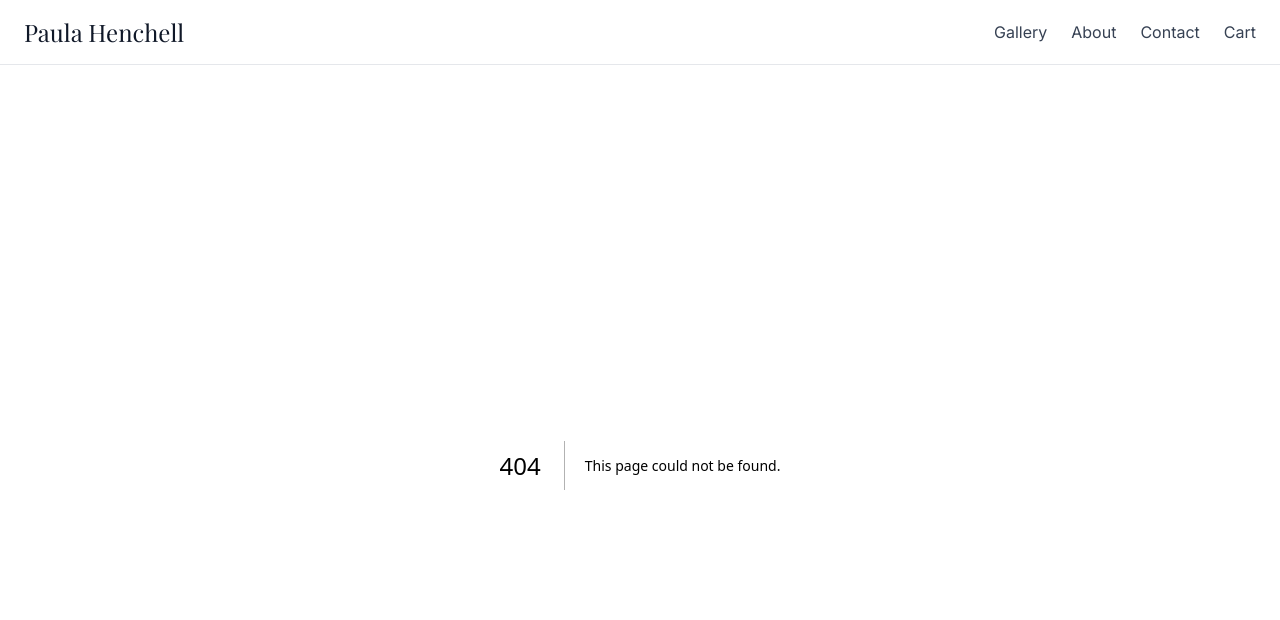
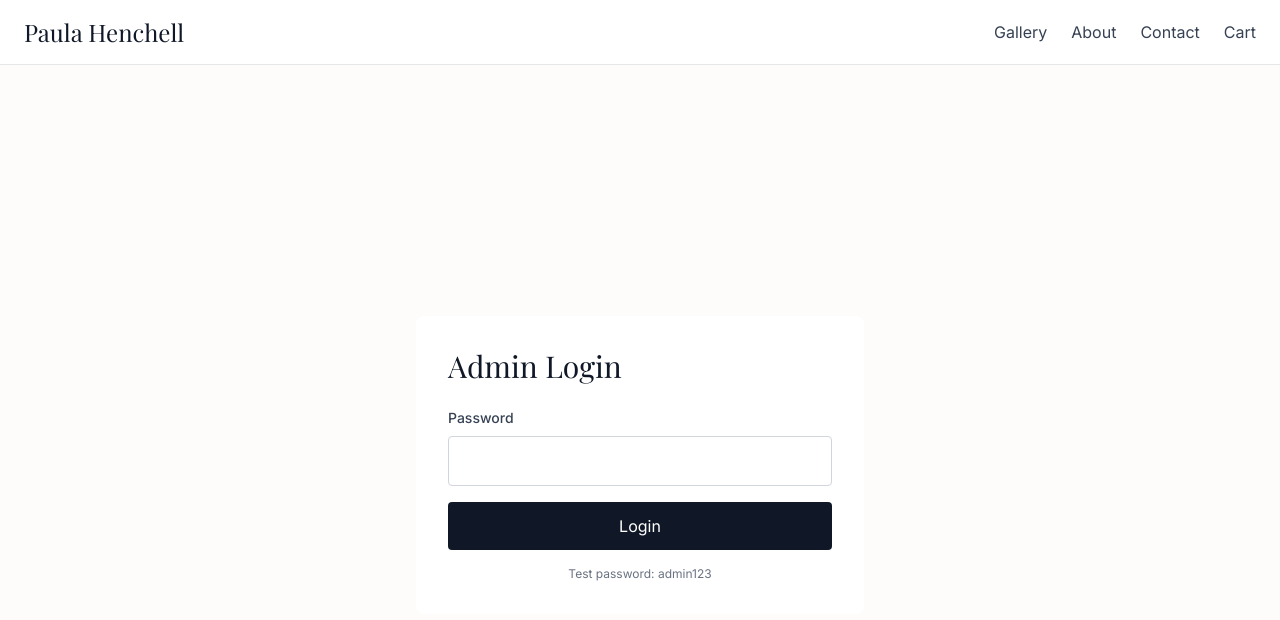
Before and after one commit to ChrisStewart77/paula-henchell-art, a Next.js app: page /admin in a window 1280 px wide. Before the commit this address had no page. Shown: the top 620 px of the page. Built offline with nearby package versions, Linux system fonts and the light colour scheme; a web font is replaced by a local one.

Commit message:
Add password-protected admin route

```diff
--- /dev/null
+++ b/app/admin/page.tsx
@@ -0,0 +1,122 @@
+'use client';
+
+import { useState, useEffect } from 'react';
+import { useRouter } from 'next/navigation';
+
+export default function AdminPage() {
+  const [isAuthenticated, setIsAuthenticated] = useState(false);
+  const [password, setPassword] = useState('');
+  const [error, setError] = useState('');
+  const router = useRouter();
+
+  useEffect(() => {
+    const auth = localStorage.getItem('admin_auth');
+    if (auth === 'true') {
+      setIsAuthenticated(true);
+    }
+  }, []);
+
+  const handleLogin = (e: React.FormEvent) => {
+    e.preventDefault();
+    // Simple password check (in production, use proper auth)
+    if (password === 'admin123') {
+      localStorage.setItem('admin_auth', 'true');
+      setIsAuthenticated(true);
+      setError('');
+    } else {
+      setError('Incorrect password');
+    }
+  };
+
+  const handleLogout = () => {
+    localStorage.removeItem('admin_auth');
+    setIsAuthenticated(false);
+    router.push('/');
+  };
+
+  if (!isAuthenticated) {
+    return (
+      <main className="min-h-screen bg-[#fdfcfa] flex items-center justify-center">
+        <div className="bg-white rounded-lg p-8 max-w-md w-full mx-6">
+          <h1 className="font-serif text-3xl text-gray-900 mb-6">Admin Login</h1>
+
+          <form onSubmit={handleLogin} className="space-y-4">
+            <div>
+              <label className="block font-sans text-sm font-medium text-gray-700 mb-2">
+                Password
+              </label>
+              <input
+                type="password"
+                value={password}
+                onChange={(e) => setPassword(e.target.value)}
+                className="w-full px-4 py-3 border border-gray-300 rounded focus:outline-none focus:ring-2 focus:ring-gray-400"
+                required
+              />
+            </div>
+
+            {error && (
+              <p className="font-sans text-sm text-red-600">{error}</p>
+            )}
+
+            <button
+              type="submit"
+              className="w-full px-8 py-3 bg-gray-900 text-white font-sans rounded hover:bg-gray-800 transition-colors"
+            >
+              Login
+            </button>
+          </form>
+
+          <p className="font-sans text-xs text-gray-500 mt-4 text-center">
+            Test password: admin123
+          </p>
+        </div>
+      </main>
+    );
+  }
+
+  return (
+    <main className="min-h-screen bg-[#fdfcfa]">
+      <div className="container mx-auto px-6 py-16">
+        <div className="max-w-6xl mx-auto">
+          <div className="flex justify-between items-center mb-8">
+            <h1 className="font-serif text-4xl md:text-5xl font-light text-gray-900">
+              Admin Dashboard
+            </h1>
+            <button
+              onClick={handleLogout}
+              className="px-6 py-2 border border-gray-300 text-gray-700 font-sans rounded hover:border-gray-400 transition-colors"
+            >
+              Logout
+            </button>
+          </div>
+
+          <div className="grid md:grid-cols-2 gap-6">
+            <div className="bg-white rounded-lg p-6">
+              <h2 className="font-serif text-2xl text-gray-900 mb-4">
+                Upload New Painting
+              </h2>
+              <p className="font-sans text-gray-600 mb-4">
+                Add new artwork to the gallery
+              </p>
+              <button className="px-6 py-3 bg-gray-900 text-white font-sans rounded hover:bg-gray-800 transition-colors">
+                Upload Painting
+              </button>
+            </div>
+
+            <div className="bg-white rounded-lg p-6">
+              <h2 className="font-serif text-2xl text-gray-900 mb-4">
+                Manage Paintings
+              </h2>
+              <p className="font-sans text-gray-600 mb-4">
+                Edit or remove existing artwork
+              </p>
+              <button className="px-6 py-3 bg-gray-900 text-white font-sans rounded hover:bg-gray-800 transition-colors">
+                View All Paintings
+              </button>
+            </div>
+          </div>
+        </div>
+      </div>
+    </main>
+  );
+}
```
